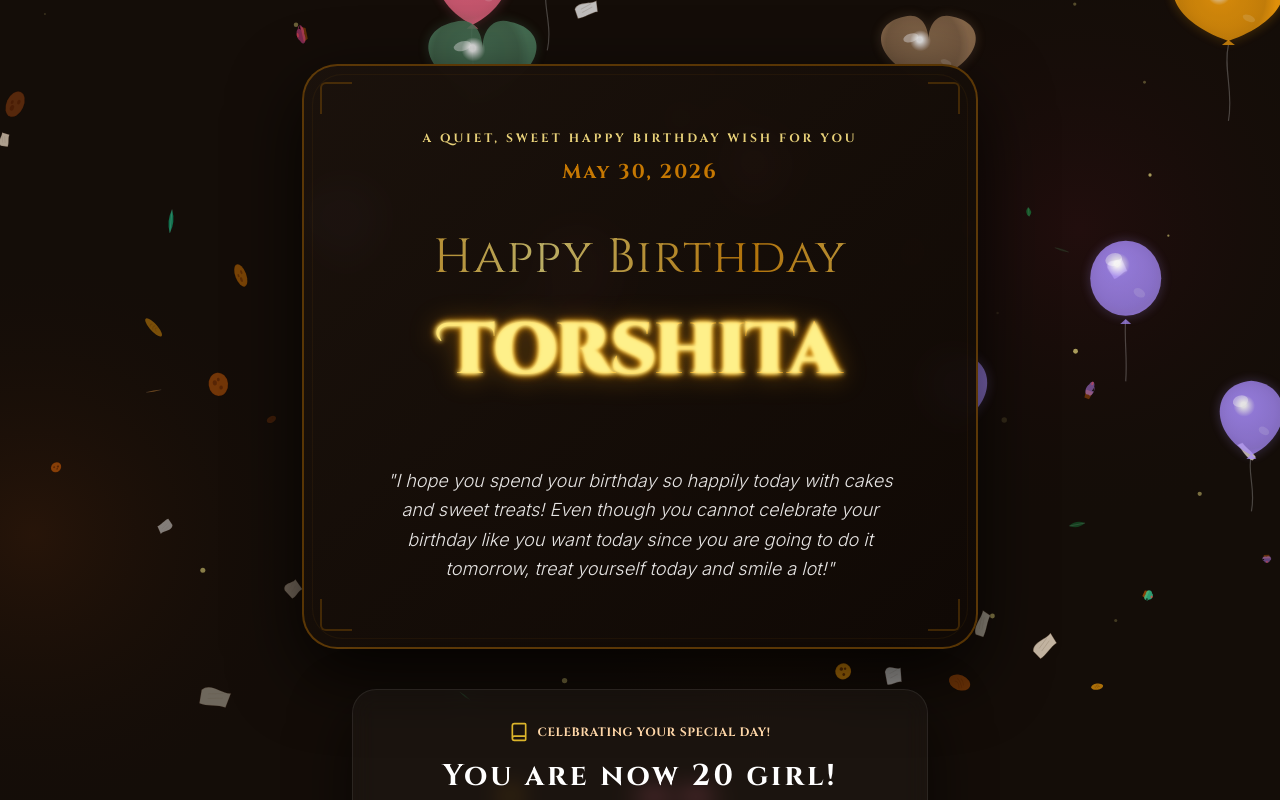
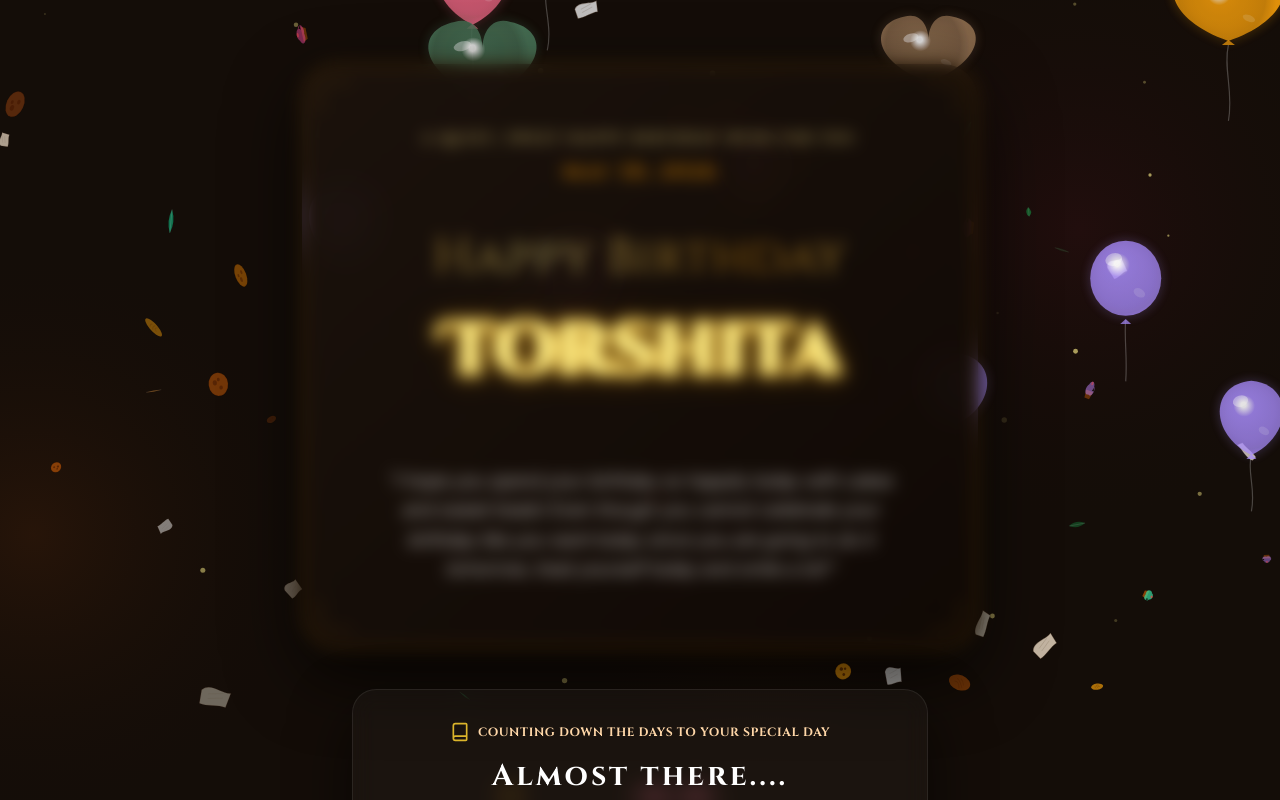
Before and after one commit to Soumya0421/Tor-BirthDay, a React (Vite) app: page / in a window 1280 px wide. Shown: the top 800 px of the page. Built offline with nearby package versions, Linux system fonts and the light colour scheme; a web font is replaced by a local one.

Commit message:
Add files via upload

```diff
--- a/src/components/CountdownWish.tsx
+++ b/src/components/CountdownWish.tsx
@@ -111,9 +111,9 @@ interface CountdownWishProps {
 }
 
 export default function CountdownWish({ onTriggerPrank, onLetterUnlock, spiritFinished }: CountdownWishProps) {
-  // Target birthday: yesterday at midnight (past date for testing)
+  // Target birthday: tomorrow at midnight
   const today = new Date();
-  const targetDate = new Date(today.getFullYear(), today.getMonth(), today.getDate() - 1, 0, 0, 0);
+  const targetDate = new Date(today.getFullYear(), today.getMonth(), today.getDate() + 1, 0, 0, 0);
 
   const [timeData, setTimeData] = useState({
     days: 0,
```
